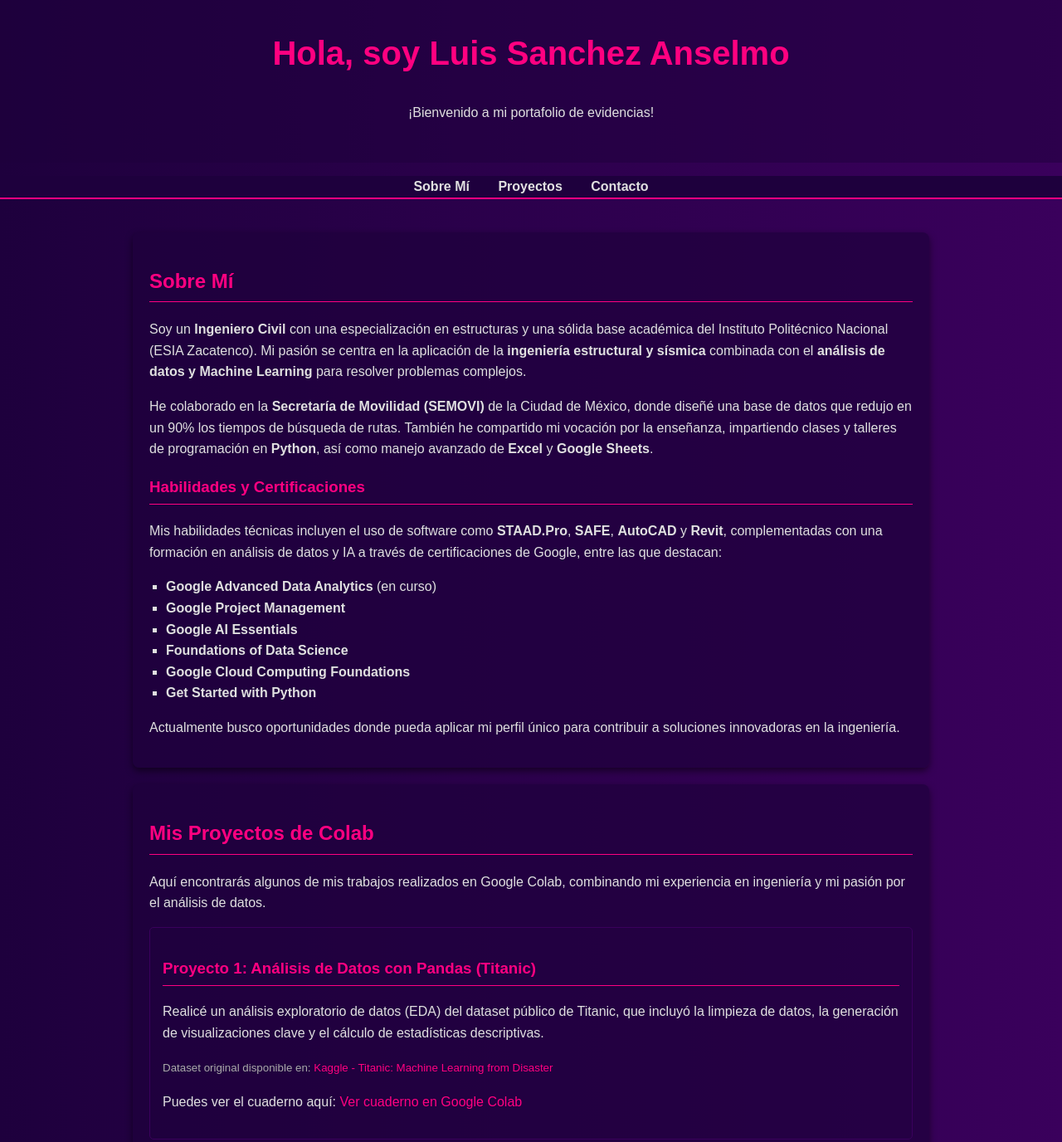
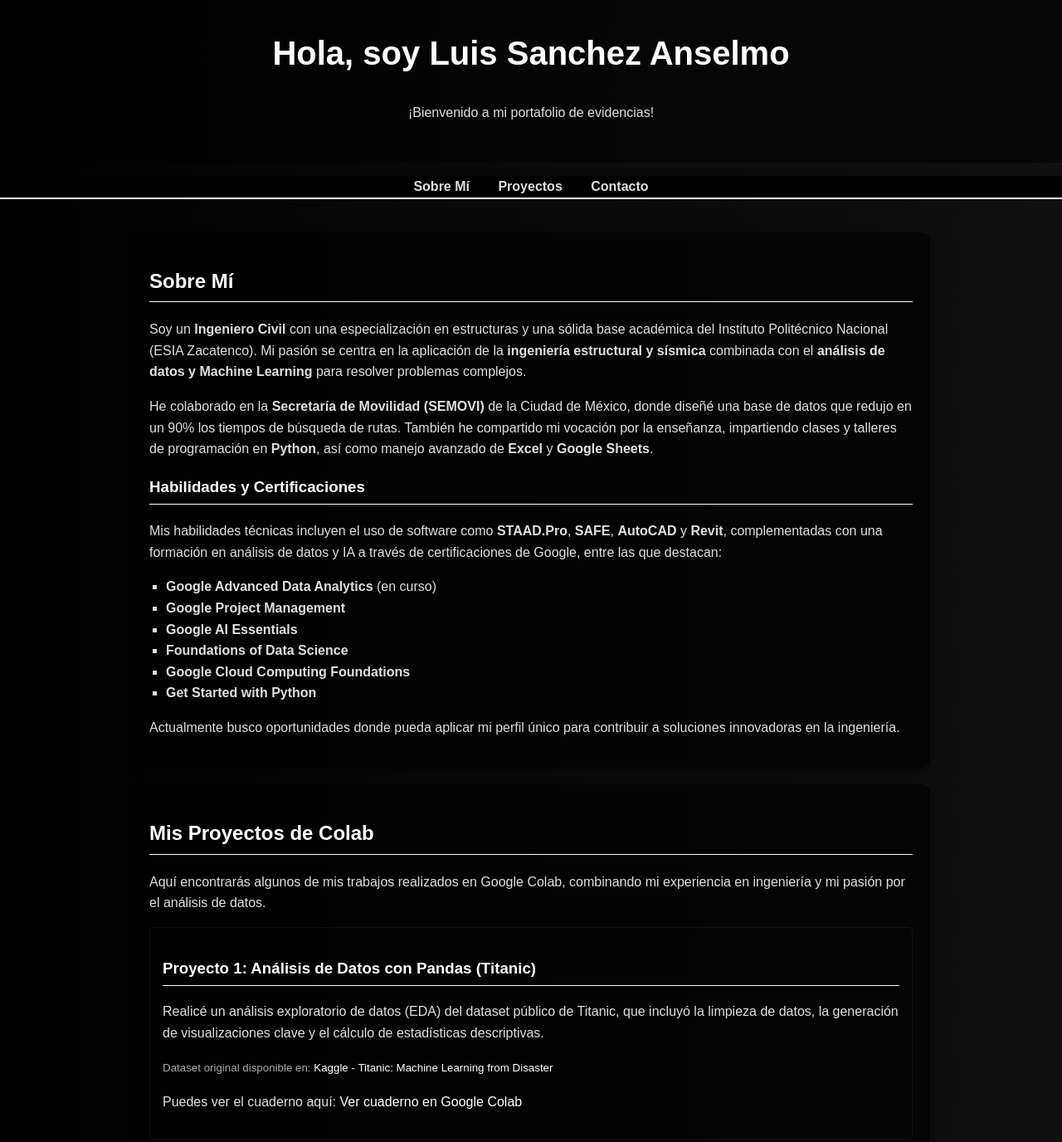
Before and after one commit to luissanchezanselmo/Luis_Sanchez_Anselmo-github.io, a plain HTML site: page index.html in a window 1280 px wide. Shown: the top 1376 px of the page at 83% size. Drawn offline with Linux system fonts and the light colour scheme.

Commit message:
Actualizando el estilo a un degradado

```diff
--- a/style.css
+++ b/style.css
@@ -1,6 +1,6 @@
 body {
-    /* Degradado de morado oscuro a morado brillante */
-    background: linear-gradient(to right, #1E003D, #3A005C);
+    /* Degradado sutil de negro a un gris muy oscuro */
+    background: linear-gradient(to right, #000000, #111111);
     color: #e0e0e0; /* Color de texto claro para que contraste */
     font-family: 'Arial', sans-serif;
     margin: 0;
@@ -11,21 +11,21 @@ body {
 header {
     text-align: center;
     padding: 2rem 0;
-    background-color: rgba(30, 0, 61, 0.5); /* Usando el color base del degradado */
+    background-color: rgba(0, 0, 0, 0.5);
 }
 
 header h1 {
     margin-top: 0;
     font-size: 2.5rem;
-    color: #FF0080; /* Usando el color rosa para el título principal */
+    color: #ffffff; /* Color blanco para el título principal */
 }
 
 nav ul {
     list-style-type: none;
     padding: 0;
     text-align: center;
-    background-color: #1E003D;
-    border-bottom: 2px solid #FF0080;
+    background-color: #000000;
+    border-bottom: 2px solid #ffffff;
 }
 
 nav ul li {
@@ -41,7 +41,7 @@ nav ul li a {
 }
 
 nav ul li a:hover {
-    color: #FF0080;
+    color: #ffffff;
 }
 
 main {
@@ -51,7 +51,7 @@ main {
 }
 
 section {
-    background-color: rgba(30, 0, 61, 0.7);
+    background-color: rgba(0, 0, 0, 0.7);
     padding: 20px;
     margin-bottom: 20px;
     border-radius: 8px;
@@ -59,8 +59,8 @@ section {
 }
 
 h2, h3, h4 {
-    color: #FF0080;
-    border-bottom: 1px solid #FF0080;
+    color: #ffffff;
+    border-bottom: 1px solid #ffffff;
     padding-bottom: 5px;
 }
 
@@ -70,7 +70,7 @@ ul {
 }
 
 a {
-    color: #FF0080;
+    color: #ffffff;
     text-decoration: none;
 }
 
@@ -80,7 +80,7 @@ a:hover {
 
 .proyecto-item {
     margin-bottom: 20px;
-    border: 1px solid #3A005C;
+    border: 1px solid #111111;
     padding: 15px;
     border-radius: 5px;
 }
@@ -88,7 +88,7 @@ a:hover {
 footer {
     text-align: center;
     padding: 1rem 0;
-    background-color: #1E003D;
+    background-color: #000000;
     color: #777;
 }
 
```
